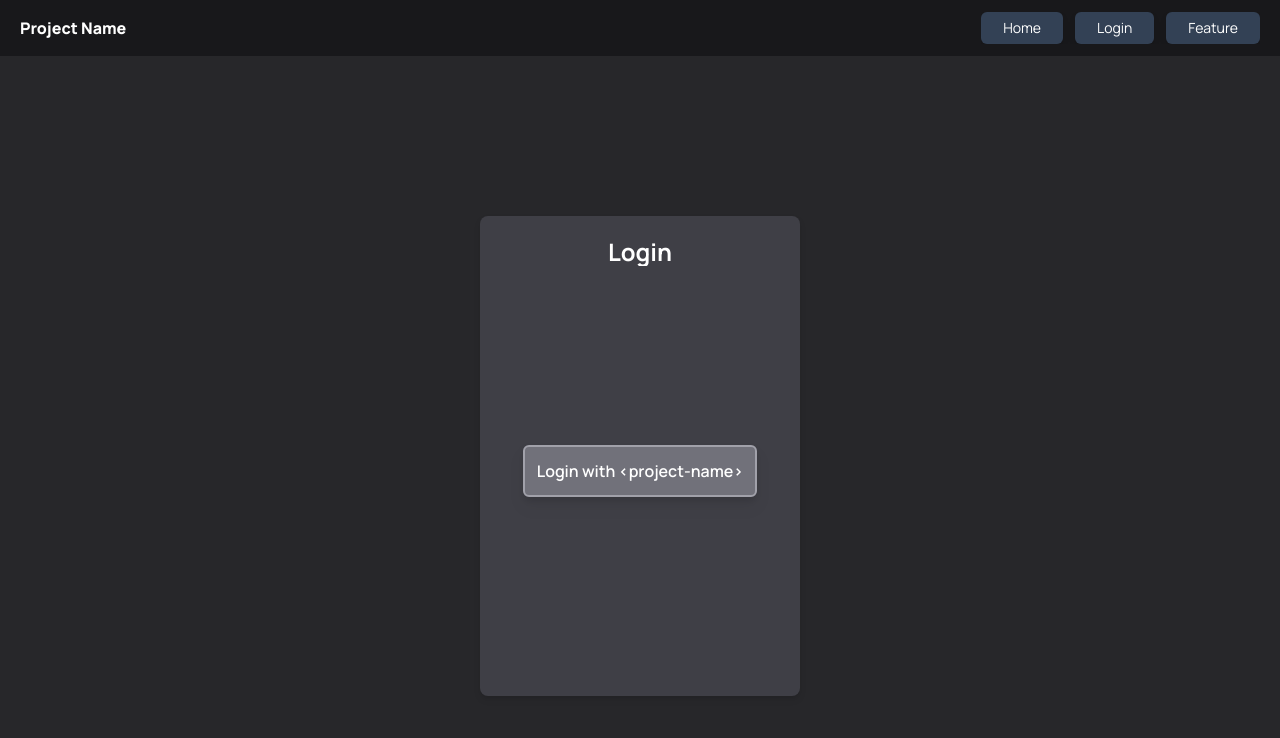
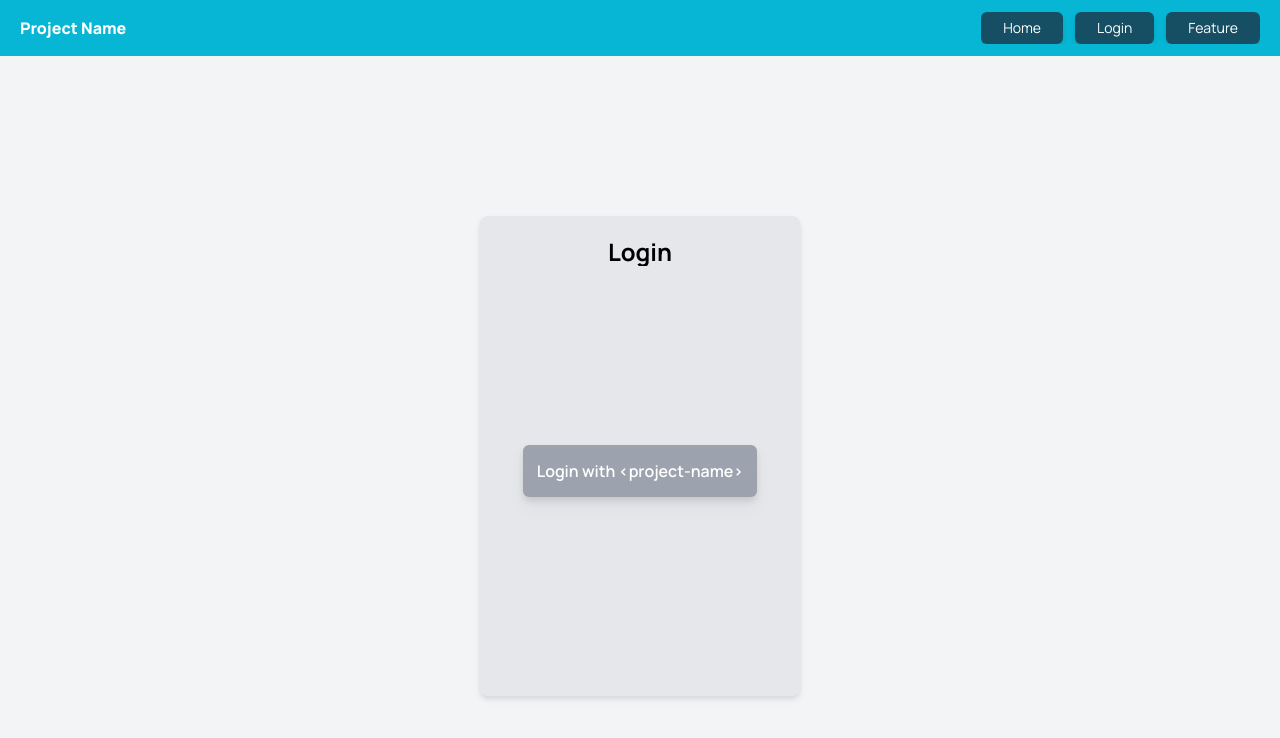
Before and after one commit to geeqib23/Decentral-ID, a React (Create React App) app in the folder client/: page /login in a window 1280 px wide. Shown: the top 738 px of the page. Built offline with nearby package versions, Linux system fonts and the light colour scheme.

Commit message:
Designed Changes

```diff
--- a/client/src/App.js
+++ b/client/src/App.js
@@ -23,7 +23,7 @@ const router = createBrowserRouter([
 
 function App() {
 	return (
-		<div className='w-full h-full bg-zinc-800'>
+		<div className='w-full h-full bg-gray-100'>
 			<Nav />
 			<RouterProvider router={router} />
 		</div>
--- a/client/src/components/nav.js
+++ b/client/src/components/nav.js
@@ -1,15 +1,15 @@
 export default function Nav() {
 	return (
-		<div className='w-full h-14 bg-zinc-900 flex justify-between p-5 items-center text-white'>
+		<div className='w-full h-14 bg-cyan-500 flex justify-between p-5 items-center text-white'>
 			<h1 className='font-extrabold'>Project Name</h1>
 			<div className='flex space-x-3'>
-				<div className='bg-slate-700 p-1 px-5 rounded-md drop-shadow-md hover:drop-shadow-lg text-sm border-transparent border-2 hover:border-slate-600'>
-					<a href='/login'>Home</a>
+				<div className='bg-cyan-900 p-1 px-5 rounded-md drop-shadow-md hover:drop-shadow-lg text-sm border-transparent border-2 hover:border-cyan-700'>
+					<a href='/'>Home</a>
 				</div>
-				<div className='bg-slate-700 p-1 px-5 rounded-md drop-shadow-md hover:drop-shadow-lg text-sm border-transparent border-2 hover:border-slate-600'>
+				<div className='bg-cyan-900  p-1 px-5 rounded-md drop-shadow-md hover:drop-shadow-lg text-sm border-transparent border-2 hover:border-cyan-700'>
 					<a href='/login'>Login</a>
 				</div>
-				<div className='bg-slate-700 p-1 px-5 rounded-md drop-shadow-md hover:drop-shadow-lg text-sm border-transparent border-2 hover:border-slate-600'>
+				<div className='bg-cyan-900  p-1 px-5 rounded-md drop-shadow-md hover:drop-shadow-lg text-sm border-transparent border-2 hover:border-cyan-700'>
 					<a href='/login'>Feature</a>
 				</div>
 			</div>
--- /dev/null
+++ b/client/src/pages/home.js
@@ -0,0 +1,3 @@
+export default function Home() {
+    return <div></div>
+}
--- a/client/src/pages/login.js
+++ b/client/src/pages/login.js
@@ -1,10 +1,10 @@
 export default function Login() {
 	return (
 		<div className='flex w-full h-full justify-center items-center'>
-			<div className='w-1/4 h-3/5 bg-zinc-700 drop-shadow-md rounded-lg flex flex-col items-center p-5'>
-				<p className='font-bold text-2xl text-white'>Login</p>
+			<div className='w-1/4 h-3/5 bg-gray-200 drop-shadow-md rounded-lg flex flex-col items-center p-5'>
+				<p className='font-bold text-2xl'>Login</p>
 				<div className='w-full h-full flex justify-center items-center'>
-					<div className='font-semibold p-3 bg-zinc-500 rounded-md text-white border-2 border-zinc-400 drop-shadow-lg hover:drop-shadow-xl hover:scale-105 transition-all cursor-pointer'>
+					<div className='font-semibold p-3 bg-gray-400 rounded-md text-white border-2 border-zinc-400 drop-shadow-lg hover:drop-shadow-xl hover:scale-105 transition-all cursor-pointer'>
 						{'Login with <project-name>'}
 					</div>
 				</div>
```
